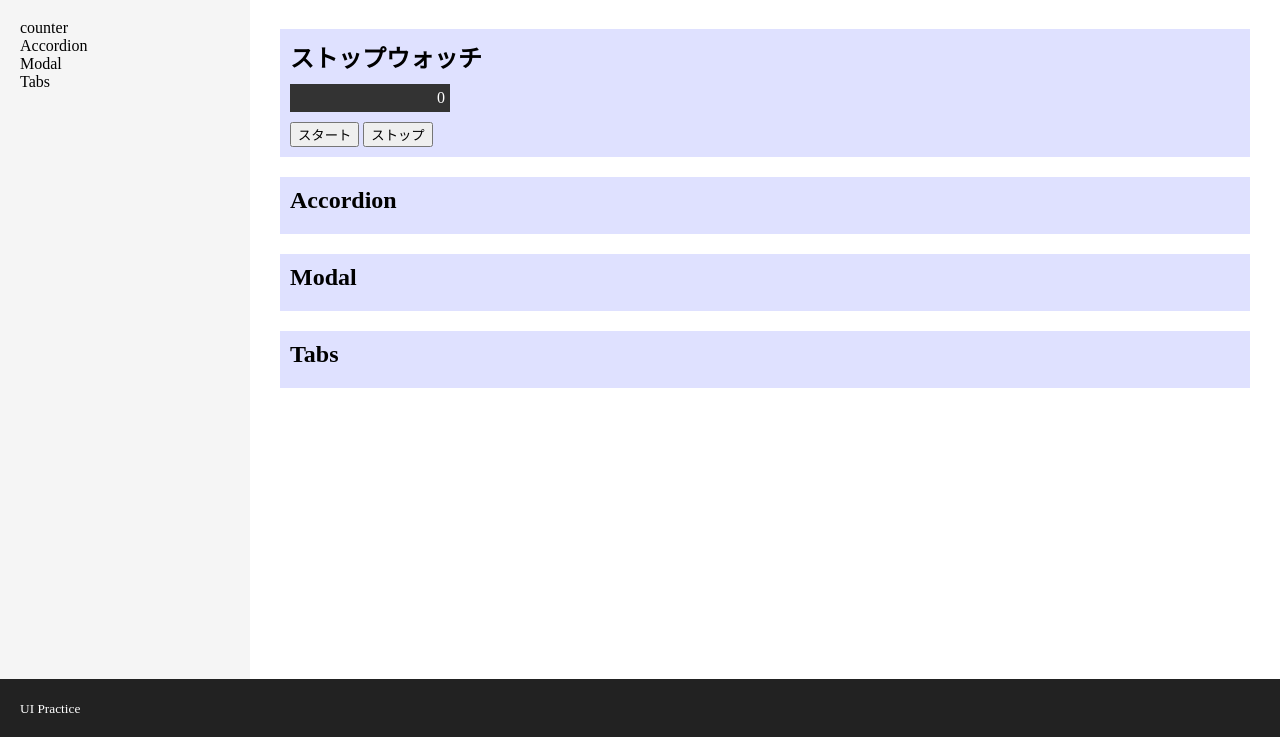
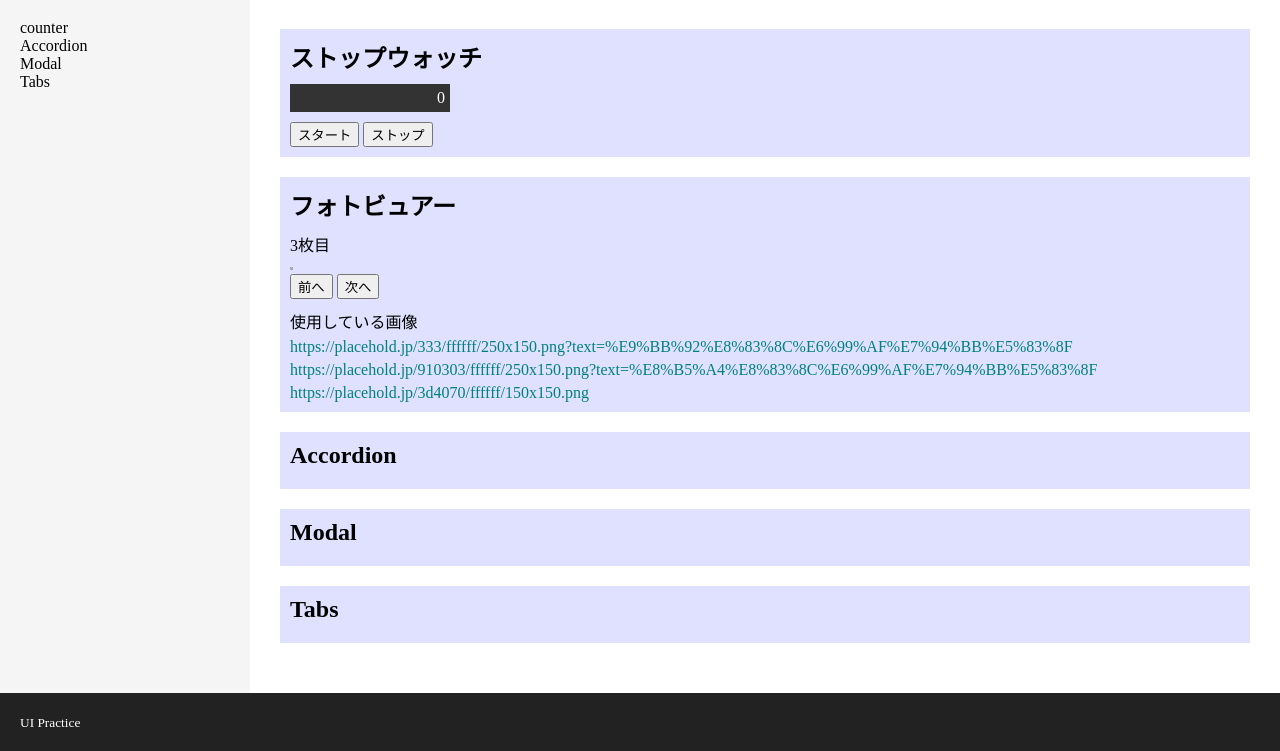
Before and after one commit to Nagayama-Shinnosuke/vite-vs, a website built with Vite: page index.html in a window 1280 px wide. Shown: the part 78-829 px from the top of the page. Built offline with nearby package versions, Linux system fonts and the light colour scheme; placeholder pictures from the web are drawn by us.

Commit message:
フォトビューア追加作成

```diff
--- a/index.html
+++ b/index.html
@@ -35,6 +35,20 @@
         </div>
       </section>
 
+      <section id="Photo-area" class="p-section">
+        <h2 class="area-ttl">フォトビュアー</h2>
+        <div id="photoViewer">
+          <div class="frame"></div>
+          <div class="actions">
+            <button class="prevBtn">前へ</button>
+            <button class="nextBtn">次へ</button>
+          </div>
+
+          <p>使用している画像</p>
+          <ul class="images"></ul>
+        </div>
+      </section>
+
       <section id="accordion-area" class="p-section">
         <h2 class="area-ttl">Accordion</h2>
       </section>
--- a/src/js/main.js
+++ b/src/js/main.js
@@ -1,6 +1,8 @@
 import '../scss/style.scss';
 import { accordion } from './modules/accordion';
 import { counter } from './modules/counter';
+import { photoViewer } from './modules/photoViewer';
 
 accordion();
 counter();
+photoViewer();
--- /dev/null
+++ b/src/js/modules/photoViewer.js
@@ -0,0 +1,83 @@
+export const photoViewer = () => {
+    // console.log("フォトビュー読み込み成功   ");
+    class photo_viewer {
+        constructor(rootElm, images) {
+            this.rootElm = rootElm;
+            this.images = images;
+            this.currentIndex = 0;
+        }
+        init() {
+            const nextBtnElm = this.rootElm.querySelector('.nextBtn');
+            nextBtnElm.addEventListener('click', () => {
+                this.next();
+            });
+
+            const prevBtnElm = this.rootElm.querySelector('.prevBtn');
+            prevBtnElm.addEventListener('click', () => {
+                this.prev();
+            });
+
+            this.renderImageUrls();
+            this.updatePhoto();
+
+        }
+
+        updatePhoto() {
+            const frameElm = this.rootElm.querySelector('.frame');
+            // const image = this.images[this.currentIndex];
+            const imageIndex = this.currentIndex + 1;
+            frameElm.innerHTML = `
+                <div class="currentImage">
+                    <p>${imageIndex}枚目</p>
+                    <img src="${this.images[this.currentIndex]}" />
+                </div>
+            `;
+
+            this.startTimer();
+        }
+
+        startTimer() {
+            if (this.timeKey) {
+                clearTimeout(this.timeKey);
+            }
+
+            this.timeKey = setTimeout(() => {
+                this.next();
+            }, 2000)
+        }
+
+        next() {
+            this.currentIndex++;
+            if (this.currentIndex >= this.images.length) {
+                this.currentIndex = 0;
+            }
+            this.updatePhoto();
+        }
+
+        prev() {
+            this.currentIndex--;
+
+            if (this.currentIndex < 0) {
+                this.currentIndex = this.images.length - 1;
+            }
+
+            this.updatrePhoto();
+        }
+
+        renderImageUrls() {
+            const imagesElm = this.rootElm.querySelector('.images');
+            let imageUrlsHtml = '';
+            for (const image of this.images) {
+                imageUrlsHtml += `<li><a href="${image}" target="_blank">${image}</a></li>`;
+            }
+            imagesElm.innerHTML = imageUrlsHtml;
+        }
+    }
+
+    const images = [
+        'https://placehold.jp/333/ffffff/250x150.png?text=%E9%BB%92%E8%83%8C%E6%99%AF%E7%94%BB%E5%83%8F',
+        'https://placehold.jp/910303/ffffff/250x150.png?text=%E8%B5%A4%E8%83%8C%E6%99%AF%E7%94%BB%E5%83%8F',
+        'https://placehold.jp/3d4070/ffffff/150x150.png'
+    ];
+    new photo_viewer(document.getElementById('photoViewer'), images).init();
+}
--- /dev/null
+++ b/src/scss/object/project/_photoViewer.scss
@@ -0,0 +1,8 @@
+.actions {
+    margin-bottom: 10px;
+}
+
+.images li {
+    margin-top: 5px;
+    color: #008080;
+}
--- a/src/scss/style.scss
+++ b/src/scss/style.scss
@@ -19,6 +19,7 @@
 @use "./object/project/modal";
 @use "./object/project/tabs";
 @use "./object/project/counter";
+@use "./object/project/photoViewer";
 
 // Utility
 @use "./object/utility/margin";
```
